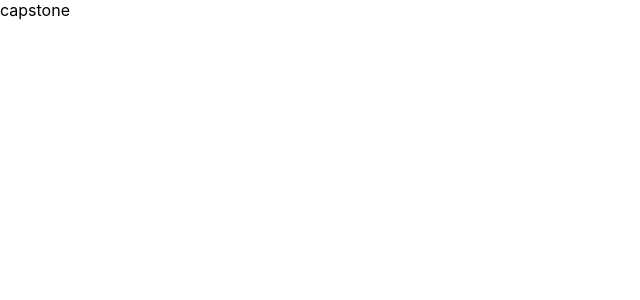
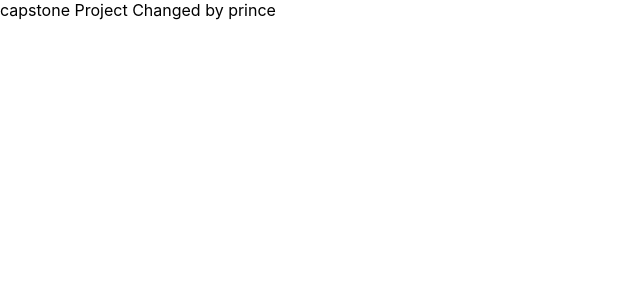
Before and after one commit to kalraPrince/CapstoneProject, a React (Create React App) app in the folder Frontend/my-app/: page / in a window 1280 px wide. Shown: the top 300 px of the page, without its empty margins (0-640 px from the left). Built offline with nearby package versions, Linux system fonts and the light colour scheme.

Commit message:
App is initilized just to check verything is fine

```diff
--- a/Frontend/my-app/src/App.js
+++ b/Frontend/my-app/src/App.js
@@ -2,8 +2,7 @@
 function App() {
   return (
     <div>
-     capstone
-
+     capstone Project Changed by prince
     </div>
   );
 }
```
